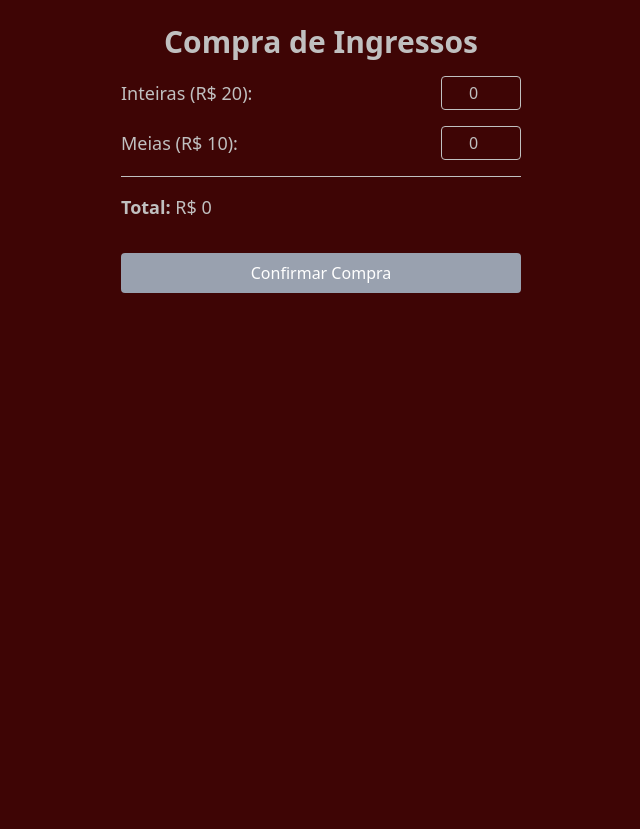
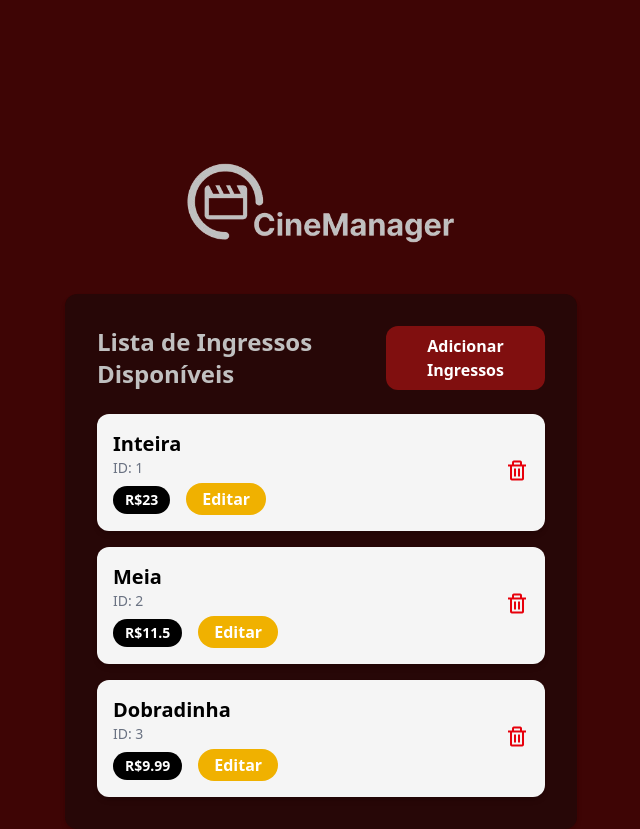
Before and after one commit to TautologicSisyphus/cinema-backend, a React (Vite) app in the folder Frontend/cinemanager/: page /ingressos in a window 1280 px wide. Shown: the whole page, without its empty margins (319-959 px from the left). Before the commit the page ends 800 px from the top, so only its background shows below. Built offline with nearby package versions, Linux system fonts and the light colour scheme.

Commit message:
Adição da tela de lista de ingressos existentes e dos modais de adição e edição de um ingresso disponível
Além disso, fiz algumas mudanças nas telas de sessão, seleção de assento e de compra de ingressos como: mudança do design/layout

```diff
--- a/Frontend/cinemanager/src/App.jsx
+++ b/Frontend/cinemanager/src/App.jsx
@@ -6,6 +6,7 @@ import "./App.css"
 import ProdutosAlim from "./Pages/Alimentos"
 import ClientCadastro from "./Pages/ClienteCadastro"
 import SelecaoDeAssentos from "./Pages/SelecaoDeAssentos"
+import CompraIngressos from "./Pages/CompraIngressos"
 import Ingressos from "./Pages/Ingressos"
 
 function App() {
@@ -17,9 +18,10 @@ function App() {
         <Route path="/register" element={ <Register/> }></Route>
         <Route path="/sessoes" element={ <Sessoes/> }></Route>
         <Route path="/alimentos" element={ <ProdutosAlim/> }></Route>
+        <Route path="/ingressos" element={ <Ingressos/> }></Route>
         <Route path="/cliente-cadastro" element={ <ClientCadastro/> }></Route>
         <Route path="/selecao-assentos" element={ <SelecaoDeAssentos/> }></Route>
-        <Route path="/ingressos" element={ <Ingressos/> }></Route>
+        <Route path="/compra-ingressos" element={ <CompraIngressos/> }></Route>
       </Routes>
     </>
   )
--- /dev/null
+++ b/Frontend/cinemanager/src/Components/AddIngresso.jsx
@@ -0,0 +1,32 @@
+import { useState } from "react";
+
+const AddIngressoModal = ({ onAdd, onClose }) => {
+  const [form, setForm] = useState({ name: "", price: "" });
+
+  const handleSubmit = (e) => {
+    e.preventDefault();
+    const newProduct = {
+      ...form,
+      id: Date.now(),
+      price: parseFloat(form.price),
+    };
+    onAdd(newProduct);
+    onClose();
+  };
+
+  return (
+    <div className="fixed inset-0 bg-black bg-opacity-50 flex justify-center items-center z-50">
+      <form onSubmit={handleSubmit} className="bg-[#270707] p-6 rounded shadow-lg w-96">
+        <h2 className="text-[#C0C0C0] font-bold mb-4">Adicionar Ingresso</h2>
+        <input className="w-full border p-2 mb-2 bg-gray-200 rounded-lg" placeholder="Nome" value={form.name} onChange={e => setForm({ ...form, name: e.target.value })} required />
+        <input type="number" className="w-full border p-2 mb-2 bg-gray-200 rounded-lg" placeholder="Preço" value={form.price} onChange={e => setForm({ ...form, price: e.target.value })} required />
+        <div className="flex justify-end gap-2">
+          <button onClick={onClose} type="button" className="bg-gray-400 hover:bg-gray-600 text-white hover:text-black px-4 py-2 rounded-lg cursor-pointer">Cancelar</button>
+          <button type="submit" className="bg-[#800F0F] hover:bg-red-800 hover:text-black text-white px-4 py-2 rounded-lg cursor-pointer">Adicionar</button>
+        </div>
+      </form>
+    </div>
+  );
+};
+
+export default AddIngressoModal;
--- /dev/null
+++ b/Frontend/cinemanager/src/Components/EditIngresso.jsx
@@ -0,0 +1,31 @@
+import { useState, useEffect } from "react";
+
+const EditIngressoModal = ({ ingresso, onUpdate, onClose }) => {
+  const [form, setForm] = useState(ingresso);
+
+  useEffect(() => {
+    setForm(ingresso);
+  }, [ingresso]);
+
+  const handleSubmit = (e) => {
+    e.preventDefault();
+    onUpdate({ ...form, price: parseFloat(form.price) });
+    onClose();
+  };
+
+  return (
+    <div className="fixed inset-0 bg-black bg-opacity-50 flex justify-center items-center z-50">
+      <form onSubmit={handleSubmit} className="bg-[#270707] p-6 rounded shadow-lg w-96">
+        <h2 className="text-xl text-[#C0C0C0] font-bold mb-4">Editar ingresso</h2>
+        <input className="w-full border p-2 mb-2 bg-gray-200 rounded-lg" value={form.name} onChange={e => setForm({ ...form, name: e.target.value })} required />
+        <input type="number" className="w-full border p-2 mb-2 bg-gray-200 rounded-lg" value={form.price} onChange={e => setForm({ ...form, price: e.target.value })} required />
+        <div className="flex justify-end gap-2">
+          <button onClick={onClose} type="button" className="bg-gray-400 hover:bg-gray-600 text-white hover:text-black px-4 py-2 rounded-lg cursor-pointer">Cancelar</button>
+          <button type="submit" className="bg-[#800F0F] hover:bg-red-800 hover:text-black text-white px-4 py-2 rounded-lg cursor-pointer">Salvar</button>
+        </div>
+      </form>
+    </div>
+  );
+};
+
+export default EditIngressoModal;
--- /dev/null
+++ b/Frontend/cinemanager/src/Components/IngressoCard.jsx
@@ -0,0 +1,32 @@
+
+
+const IngressoCard = ({ ingresso, onEdit, onDelete }) => {
+  return (
+    <div className="flex flex-row items-center justify-between w-full max-w-3xl rounded-xl shadow-md p-4 bg-[#F5F5F5]">
+      <div>
+        <h2 className="font-bold text-xl">{ingresso.name}</h2>
+        <p className="text-sm text-gray-500">ID: {ingresso.id}</p>
+        <span className="inline-block bg-black rounded-full px-3 py-1 text-sm font-semibold text-white mt-2">
+          R${ingresso.price}
+        </span>
+        <button
+          onClick={() => onEdit(ingresso)}
+          className="bg-yellow-500 hover:bg-yellow-600 text-white hover:text-black font-semibold py-1 px-4 rounded-full cursor-pointer ml-4"
+        >
+          Editar
+        </button>
+      </div>
+
+      <div className="flex items-center gap-3">
+        <button
+          onClick={() => onDelete(ingresso.id)}
+          className="text-red-600 text-2xl cursor-pointer"
+        >
+          <i className='bx bx-trash bx-tada-hover'></i>
+        </button>
+      </div>
+    </div>
+  );
+};
+
+export default IngressoCard;
--- /dev/null
+++ b/Frontend/cinemanager/src/Pages/CompraIngressos.jsx
@@ -0,0 +1,80 @@
+import { useState } from "react";
+import { useLocation } from "react-router-dom";
+
+export default function CompraIngressos() {
+  const location = useLocation();
+  const { quantidade = 0, assentos = [] } = location.state || {};
+
+  const [inteiras, setInteiras] = useState(0);
+  const [meias, setMeias] = useState(0);
+
+  const precoInteira = 20;
+  const precoMeia = 10;
+
+  const total = inteiras * precoInteira + meias * precoMeia;
+  const totalIngressos = inteiras + meias;
+  const restante = quantidade - totalIngressos;
+
+  const handleInteirasChange = (value) => {
+    const val = parseInt(value) || 0;
+    if (val + meias <= quantidade) {
+      setInteiras(val);
+    }
+  };
+
+  const handleMeiasChange = (value) => {
+    const val = parseInt(value) || 0;
+    if (val + inteiras <= quantidade) {
+      setMeias(val);
+    }
+  };
+
+  return (
+    <div className="max-w-md mx-auto p-6 space-y-6 mt-50 bg-[#270707] rounded-xl shadow-md">
+      <h1 className="text-3xl font-bold mb-4 text-center text-[#C0C0C0]">Compra de Ingressos</h1>
+
+      <p className="text-center text-[#C0C0C0] mb-4">
+        Você selecionou <strong>{quantidade}</strong> assento{quantidade > 1 ? "s" : ""}: {assentos.join(", ")}
+      </p>
+
+      <div className="space-y-4">
+        <div className="flex items-center justify-between">
+          <label className="text-lg text-[#C0C0C0]">Inteiras (R$ {precoInteira}):</label>
+          <input
+            type="number"
+            min={0}
+            max={quantidade - meias}
+            value={inteiras}
+            onChange={(e) => handleInteirasChange(e.target.value)}
+            className="w-20 px-2 py-1 border rounded text-center text-[#C0C0C0] bg-transparent"
+          />
+        </div>
+
+        <div className="flex items-center justify-between">
+          <label className="text-lg text-[#C0C0C0]">Meias (R$ {precoMeia}):</label>
+          <input
+            type="number"
+            min={0}
+            max={quantidade - inteiras}
+            value={meias}
+            onChange={(e) => handleMeiasChange(e.target.value)}
+            className="w-20 px-2 py-1 border rounded text-center text-[#C0C0C0] bg-transparent"
+          />
+        </div>
+
+        <div className="mt-4 border-t pt-4 text-lg text-[#C0C0C0]">
+          <p><strong>Total:</strong> R$ {total}</p>
+          <p><strong>Restante:</strong> {restante >= 0 ? restante : 0} ingresso(s)</p>
+        </div>
+
+        <button
+          disabled={totalIngressos !== quantidade || total === 0}
+          className={`w-full mt-4 py-2 px-4 rounded text-white font-medium transition-colors cursor-pointer
+            ${totalIngressos !== quantidade || total === 0 ? "bg-gray-400 cursor-not-allowed" : "bg-blue-600 hover:bg-blue-700"}`}
+        >
+          Confirmar Compra
+        </button>
+      </div>
+    </div>
+  );
+}
--- a/Frontend/cinemanager/src/Pages/Ingressos.jsx
+++ b/Frontend/cinemanager/src/Pages/Ingressos.jsx
@@ -1,53 +1,95 @@
-import { useState } from "react";
+import IngressoCard from "../Components/IngressoCard";
+import { Link } from "react-router-dom";
+import logo from "../assets/logoCineManager.png";
+import { useState } from 'react';
+import AddIngressoModal from '../Components/AddIngresso';
+import EditIngressoModal from '../Components/EditIngresso';
 
-export default function TelaCompraIngressos() {
-  const [inteiras, setInteiras] = useState(0);
-  const [meias, setMeias] = useState(0);
+const Ingressos = () => {
 
-  const precoInteira = 20;
-  const precoMeia = 10;
+  const defaultIngressos = [
+  {
+    id: 1,
+    name: 'Inteira',
+    price: 23.00,
+  },
+  {
+    id: 2,
+    name: 'Meia',
+    price: 11.50,
+  },
+  {
+    id: 3,
+    name: 'Dobradinha',
+    price: 9.99,
+  },
+];
 
-  const total = inteiras * precoInteira + meias * precoMeia;
+  const [ingressos, setIngressos] = useState(defaultIngressos);
+  const [showAddModal, setShowAddModal] = useState(false);
+  const [editingIngresso, setEditingIngresso] = useState(null);
 
-  return (
-    <div className="max-w-md mx-auto p-6 space-y-6 font-sans">
-      <h1 className="text-3xl font-bold mb-4 text-center text-[#C0C0C0]">Compra de Ingressos</h1>
+  const handleEdit = (ingresso) => {
+    setEditingIngresso(ingresso);
+  };
 
-      <div className="space-y-4">
-        <div className="flex items-center justify-between">
-          <label className="text-lg text-[#C0C0C0]">Inteiras (R$ {precoInteira}):</label>
-          <input
-            type="number"
-            min={0}
-            value={inteiras}
-            onChange={(e) => setInteiras(parseInt(e.target.value) || 0)}
-            className="w-20 px-2 py-1 border rounded text-center text-[#C0C0C0]"
-          />
+  const handleAddNew = () => {
+    setShowAddModal(true);
+  };
+
+  const handleDelete = (id) => {
+    setIngressos(ingressos.filter(p => p.id !== id));
+  };
+
+    return (
+    <div className="min-h-screen flex flex-col items-center pt-40">
+      <div className="flex justify-center mb-12">
+        <Link to="/">
+          <img src={logo} alt="CineManager" className="w-72 hover:scale-105 transition-all" />
+        </Link>
+      </div>
+
+      <div className="max-w-lg w-full p-8 bg-[#270707] rounded-xl shadow-md">
+        <div className="flex justify-between items-center mb-6">
+          <h1 className="text-2xl font-bold text-[#C0C0C0]">Lista de Ingressos Disponíveis</h1>
+          <button onClick={handleAddNew} className="bg-[#800F0F] hover:bg-red-800 hover:text-black text-white font-semibold rounded-xl px-4 py-2 cursor-pointer">
+            Adicionar Ingressos
+          </button>
         </div>
 
-        <div className="flex items-center justify-between">
-          <label className="text-lg text-[#C0C0C0]">Meias (R$ {precoMeia}):</label>
-          <input
-            type="number"
-            min={0}
-            value={meias}
-            onChange={(e) => setMeias(parseInt(e.target.value) || 0)}
-            className="w-20 px-2 py-1 border rounded text-center text-[#C0C0C0]"
-          />
+        {showAddModal && (
+            <AddIngressoModal
+              onAdd={(newIngresso) => setIngressos([...ingressos, newIngresso])}
+              onClose={() => setShowAddModal(false)}
+            />
+          )}
+
+        {editingIngresso && (
+            <EditIngressoModal
+                ingresso={editingIngresso}
+                onUpdate={(updatedIngresso) => {
+                    setIngressos(ingressos.map(p => p.id === updatedIngresso.id ? updatedIngresso : p));
+                    setEditingIngresso(null);
+                }}
+                onClose={() => setEditingIngresso(null)}
+            />
+        )}
+
+        {/* Lista de produtos */}
+        <div className="flex flex-col gap-4 items-center">
+            {ingressos.map((ingresso) => (
+                <IngressoCard
+                key={ingresso.id}
+                ingresso={ingresso}
+                onEdit={handleEdit}
+                onDelete={handleDelete}
+                />
+            ))}
         </div>
-
-        <div className="mt-4 border-t pt-4 text-lg text-[#C0C0C0]">
-          <p><strong>Total:</strong> R$ {total}</p>
-        </div>
-
-        <button
-          disabled={total === 0}
-          className={`w-full mt-4 py-2 px-4 rounded text-white font-medium transition-colors
-            ${total === 0 ? "bg-gray-400 cursor-not-allowed" : "bg-blue-600 hover:bg-blue-700"}`}
-        >
-          Confirmar Compra
-        </button>
       </div>
     </div>
   );
-}
+};
+
+
+export default Ingressos;
```
Also changed, not shown: Frontend/cinemanager/src/Components/Ingresso.jsx (deleted, +0 -38 lines), Frontend/cinemanager/src/Pages/FuncCadastro.jsx (deleted, +0 -8 lines), Frontend/cinemanager/src/Pages/SelecaoDeAssentos.jsx (+15 -12 lines), Frontend/cinemanager/src/Pages/Sessoes.jsx (+11 -9 lines).
